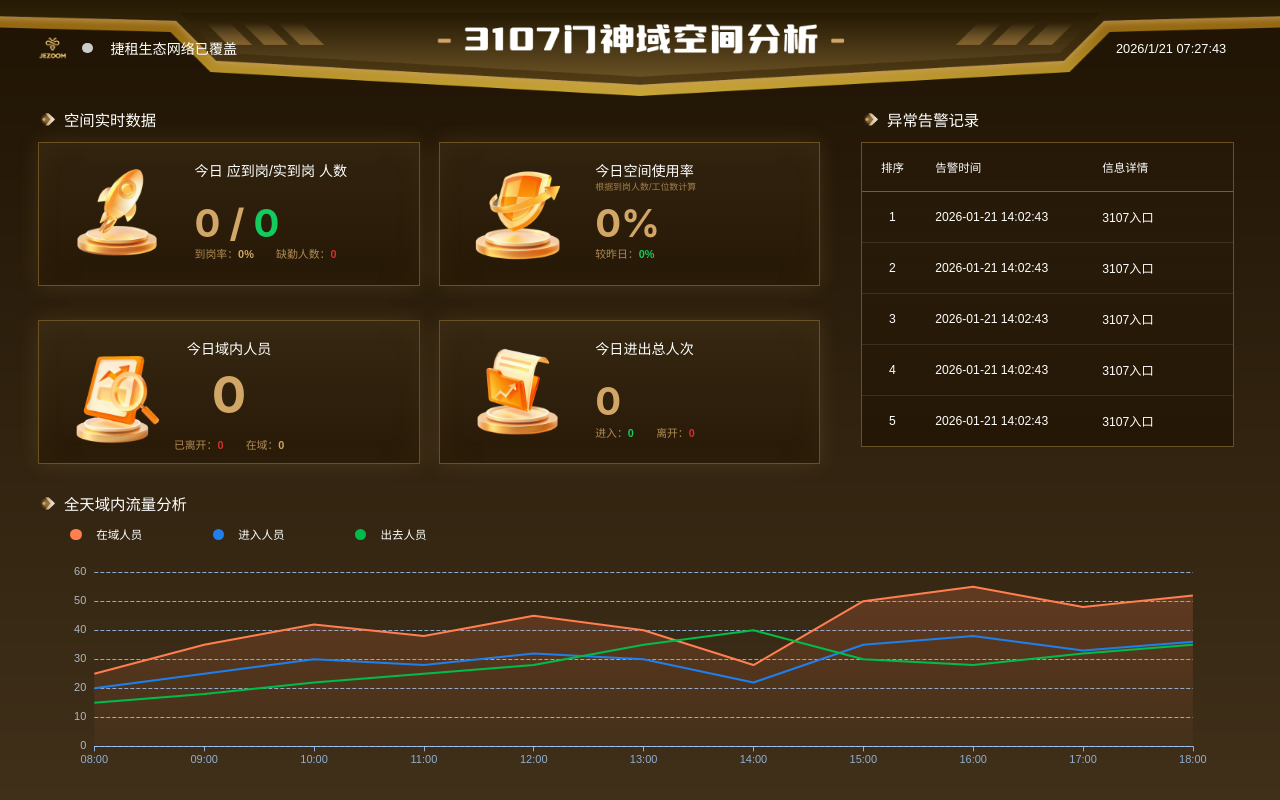
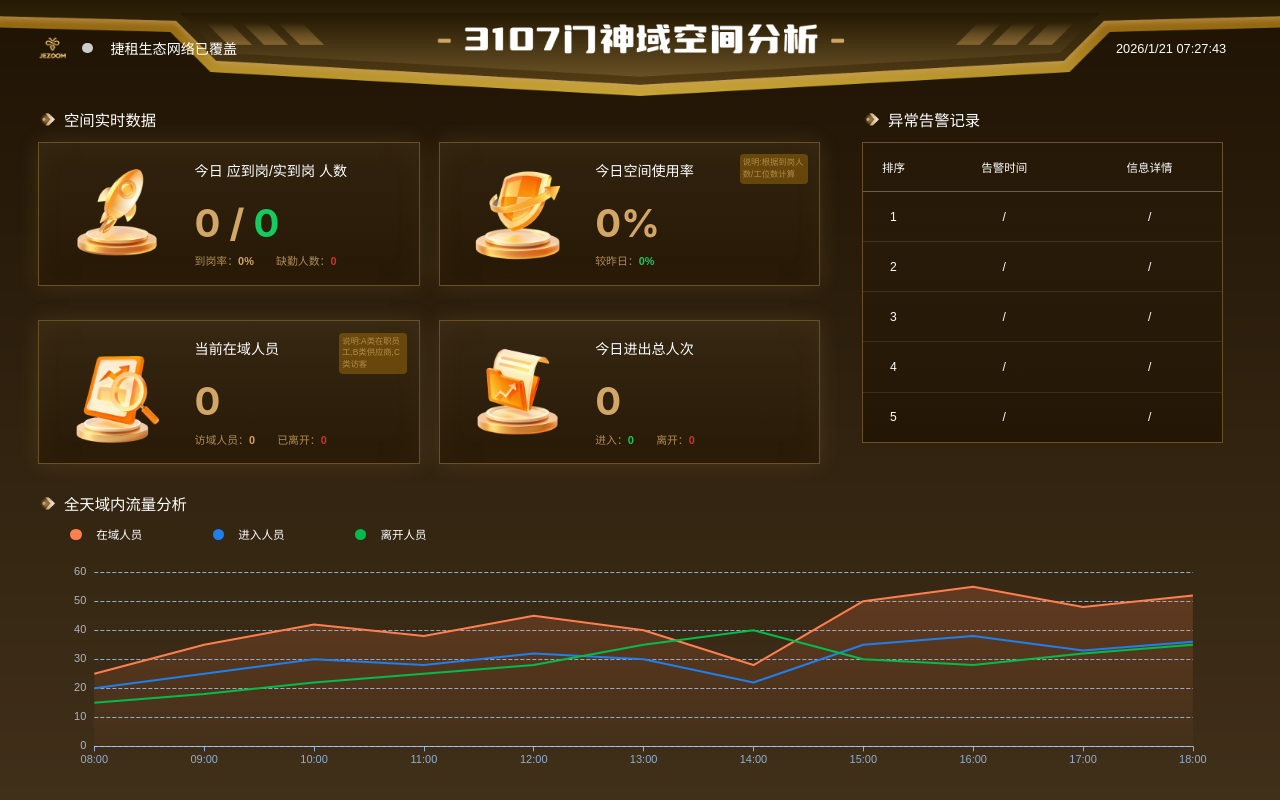
Before and after one commit to bumandpunk/iot-face, a Vue app: page / in a window 1280 px wide. Built offline with nearby package versions, Linux system fonts and the light colour scheme; no server answers.

Commit message:
feat: 打包

```diff
--- a/src/App.vue
+++ b/src/App.vue
@@ -31,7 +31,7 @@
           <!-- 空间使用率 -->
           <div class="stat-card card-space">
             <div class="stat-label">今日空间使用率</div>
-            <div class="stat-note-top">根据到岗人数/工位数计算</div>
+            <div class="stat-note-top">说明:根据到岗人数/工位数计算</div>
             <div class="stat-value-large">{{ stats.spaceUsageRate }}%</div>
             <div class="stat-meta">
               较昨日：<span class="positive">{{ stats.yesterdayChange }}%</span>
@@ -40,11 +40,14 @@
 
           <!-- 在域内人员 -->
           <div class="stat-card card-inside">
-            <div class="stat-label">今日域内人员</div>
+            <div class="stat-label">当前在域人员</div>
+             <div class="stat-note-top">说明:A类在职员工,B类供应商,C类访客</div>
+            <div class="stat-value-large">{{ stats.inDomainCount }}</div>
+            <div class="stat-meta">
+            访域人员：<span class="highlight">{{ stats.todayTotalPeople }}</span>
+            <span class="meta-item-right"> 已离开：<span class="warning">{{ stats.leftCount }}</span> </span>
 
-            <div class="stat-value-medium">{{ stats.todayTotalPeople }}</div>
-            <div class="stat-meta-bottom">
-              已离开：<span class="warning">{{ stats.leftCount }}</span> <span class="meta-item-right">在域：<span class="highlight">{{ stats.inDomainCount }}</span></span>
+
             </div>
           </div>
 
@@ -87,7 +90,7 @@
       <div class="chart-legend">
         <span class="legend-item"><i class="legend-dot orange"></i>在域人员</span>
         <span class="legend-item"><i class="legend-dot blue"></i>进入人员</span>
-        <span class="legend-item"><i class="legend-dot green"></i>出去人员</span>
+        <span class="legend-item"><i class="legend-dot green"></i>离开人员</span>
       </div>
       <FlowChart :chartData="flowData" />
     </section>
@@ -110,7 +113,8 @@
           <!-- 欢迎信息 -->
           <div class="popup-welcome">
             <span class="popup-name">{{ popupData.name }}，</span>
-            <span class="popup-action">欢迎进入</span>
+            <span class="popup-action" v-if="popupData.personType==0">欢迎进入</span>
+            <span class="popup-action" v-else>尊敬的供应商，欢迎进入</span>
             <span class="popup-location">{{ popupData.location || '策维3107神域' }}</span>
           </div>
 
@@ -178,11 +182,11 @@ const stats = ref({
 
 // 异常记录
 const alerts = ref([
-  { id: 1, time: '2026-01-21 14:02:43',  message: '3107入口', type: 'warning' },
-  { id: 2, time: '2026-01-21 14:02:43',  message: '3107入口', type: 'warning' },
-  { id: 3, time: '2026-01-21 14:02:43',  message: '3107入口', type: 'warning' },
-  { id: 4, time: '2026-01-21 14:02:43',  message: '3107入口', type: 'warning' },
-  { id: 5, time: '2026-01-21 14:02:43',  message: '3107入口', type: 'warning' }
+  { id: 1, time: '/',  message: '/', type: 'warning' },
+  { id: 2, time: '/',  message: '/', type: 'warning' },
+  { id: 3, time: '/',  message: '/', type: 'warning' },
+  { id: 4, time: '/',  message: '/', type: 'warning' },
+  { id: 5, time: '/',  message: '/', type: 'warning' }
 ])
 
 // 流量数据
@@ -201,7 +205,8 @@ const popupData = ref({
   name: '',
   location: '策维3107神域',
   time: '',
-  todayCount: 0
+  todayCount: 0,
+  personType:0
 })
 
 // SSE连接
@@ -433,7 +438,8 @@ const showPersonPopup = (popup) => {
     name: popup.name || '访客',
     location: popup.dev_name || popup.location || '策维3107神域',
     time: formattedTime,
-    todayCount: popup.count || 0
+    todayCount: popup.count || 0,
+    personType:0
   }
 
   console.log('✅ 弹窗数据已设置:', popupData.value)
@@ -783,18 +789,6 @@ onUnmounted(() => {
   background-image: url('./assets/images/icon-inout.png');
 }
 
-/* 特殊卡片：今日域内人员（居中布局，保留图标） */
-.stat-card.card-inside .stat-label {
-  left: 50%;
-  top: 12%;
-  transform: translateX(-50%);
-}
-
-.stat-card.card-inside .stat-value-medium {
-  left: 50%;
-  top: 52%;
-  transform: translate(-50%, -50%);
-}
 
 .stat-label {
   position: absolute;
@@ -806,25 +800,23 @@ onUnmounted(() => {
   white-space: nowrap;
 }
 
-/* 标题下方的提示文字 */
+/* 标题下方的提示文字 - 统一放在右上角空白处，支持换行 */
 .stat-note-top {
   position: absolute;
-  left: 40.9%;
-  top: 26%;
-  font-size: 0.7vw;
+  right: 3%;
+  top: 8%;
+  max-width: 18%;
+  font-size: 0.65vw;
   color: rgba(209, 166, 102, 0.7);
-  white-space: nowrap;
+  white-space: normal;
   font-weight: 300;
+  text-align: left;
+  line-height: 1.4;
+  background: rgba(140, 95, 10, 0.6);
+  border-radius: 4px;
+  padding: 3px;
 }
 
-/* 居中卡片的标题下提示 - 紧贴标题下方 */
-.stat-card.card-inside .stat-note-top {
-  left: 50%;
-  top: 24%;
-  transform: translateX(-50%);
-  text-align: center;
-  font-size: 0.65vw;
-}
 
 .stat-value-large {
   position: absolute;
@@ -852,7 +844,7 @@ onUnmounted(() => {
 .stat-meta {
   position: absolute;
   left: 40.9%;
-  top: 72%;
+  top: 77%;
   font-size: 0.85vw;
   color: rgba(209, 166, 102, 0.8);
   white-space: nowrap;
@@ -903,9 +895,9 @@ onUnmounted(() => {
   flex-direction: column;
   min-height: 0;
   max-height: 100%;
-  width: 31%;
+  width: 30%;
   flex-shrink: 0;
-  margin-left: 25px;
+  margin-left: 26px;
 
 }
 
@@ -947,7 +939,7 @@ border-color: rgba(105, 81, 37, 1);
 
 .alert-table-row {
   display: flex;
-  padding: 1.2vh 0;
+  padding: 1.4vh 0;
   font-size: 0.95vw;
   color: #FFFFFF;
   border-bottom: 0.1vh solid rgba(255, 255, 255, 0.1);
@@ -967,6 +959,8 @@ border-color: rgba(105, 81, 37, 1);
   padding: 0.5vw 1vw;
   display: flex;
   align-items: center;
+  justify-content: center;
+  text-align: center;
 }
 
 .col-index {
@@ -981,6 +975,7 @@ border-color: rgba(105, 81, 37, 1);
   width: 45%;
   color: #FFFFFF;
   font-weight: 400;
+  justify-content: center;
 }
 
 .col-level {
@@ -994,6 +989,7 @@ border-color: rgba(105, 81, 37, 1);
   width: 36%;
   color: #FFFFFF;
   font-weight: 400;
+  justify-content: center;
 }
 
 .level-badge {
--- a/src/components/FlowChart.vue
+++ b/src/components/FlowChart.vue
@@ -114,7 +114,7 @@ const initChart = () => {
           }
         },
         {
-          name: '出去人员',
+          name: '离开人员',
           type: 'line',
           data: props.chartData.exit,
           // smooth: true,
```
